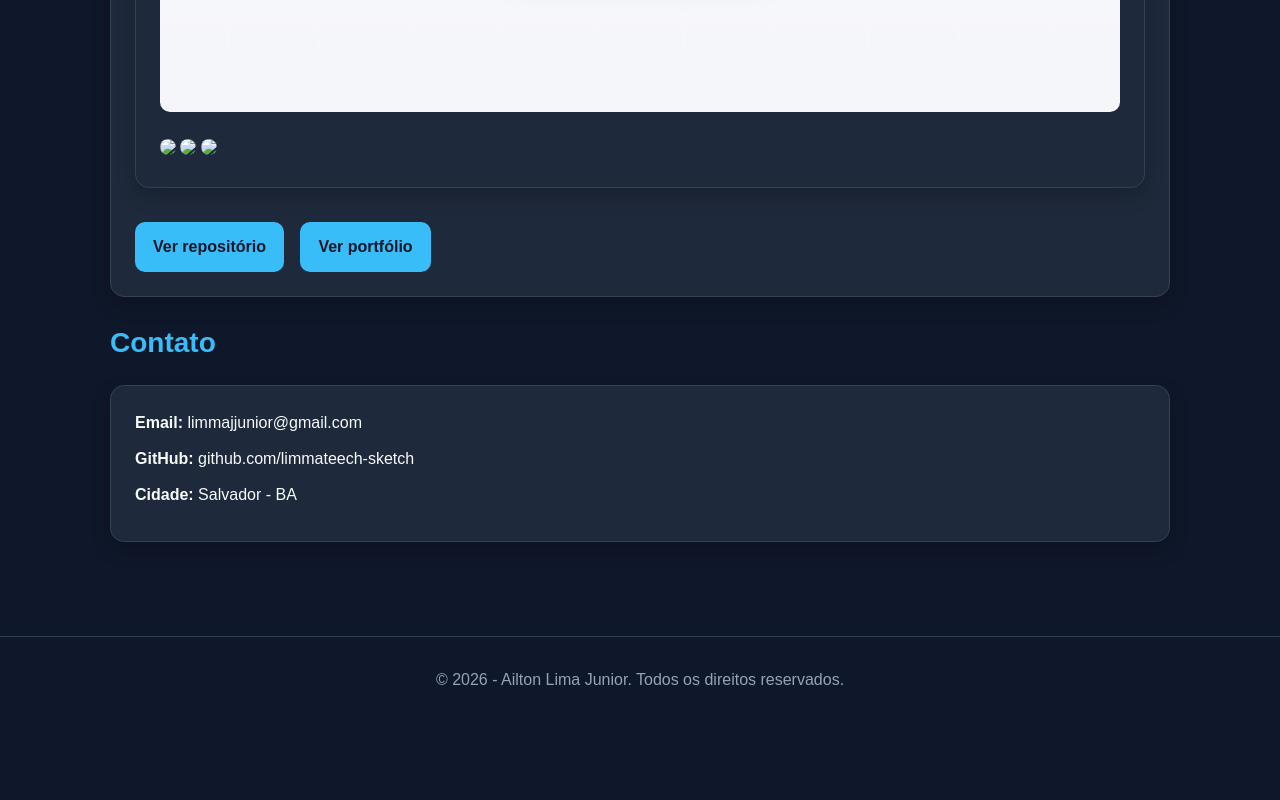
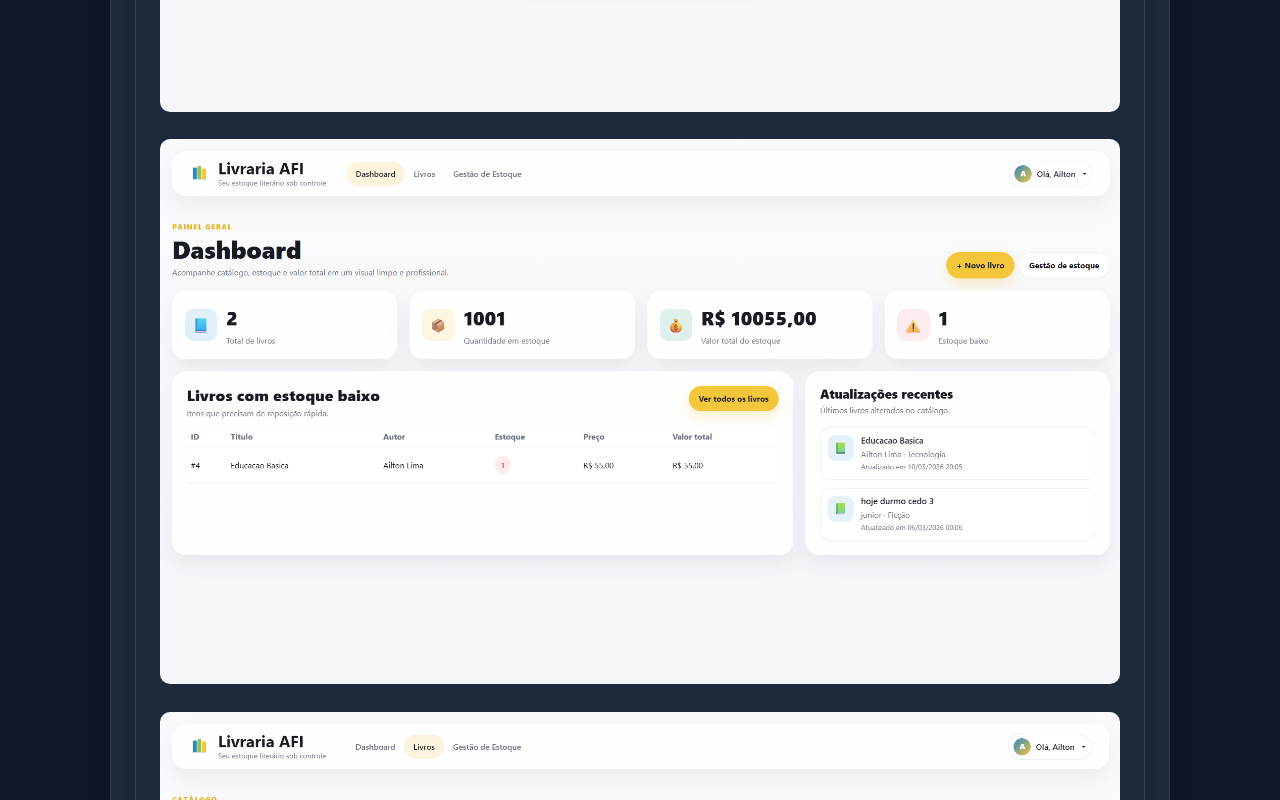
Before and after one commit to limmateech-sketch/portfolio-dev, a plain HTML site: page index.html in a window 1280 px wide. Shown: the part 1620-2420 px from the top of the page. Before the commit the page ends 2343 px from the top, so only its background shows below. Drawn offline with Linux system fonts and the light colour scheme.

Commit message:
Update index.html

```diff
--- a/index.html
+++ b/index.html
@@ -192,11 +192,17 @@
 
 <img src="images/login.png" style="width:100%;border-radius:10px;margin-top:20px">
 
-<img src="images/dashboard.png" style="width:100%;border-radius:10px;margin-top:20px">
+<img src="dashboard.png" style="width:100%;border-radius:10px;margin-top:20px">
 
-<img src="images/livros.png" style="width:100%;border-radius:10px;margin-top:20px">
+<img src="livros.png" style="width:100%;border-radius:10px;margin-top:20px">
 
-<img src="images/estoque.png" style="width:100%;border-radius:10px;margin-top:20px">
+<img src="cadastrar.png" style="width:100%;border-radius:10px;margin-top:20px">
+
+<img src="editar.png" style="width:100%;border-radius:10px;margin-top:20px">
+
+<img src="excluir.png" style="width:100%;border-radius:10px;margin-top:20px">
+
+<img src="estoque.png" style="width:100%;border-radius:10px;margin-top:20px">
 
 </div>
         <div class="project-links">
```
